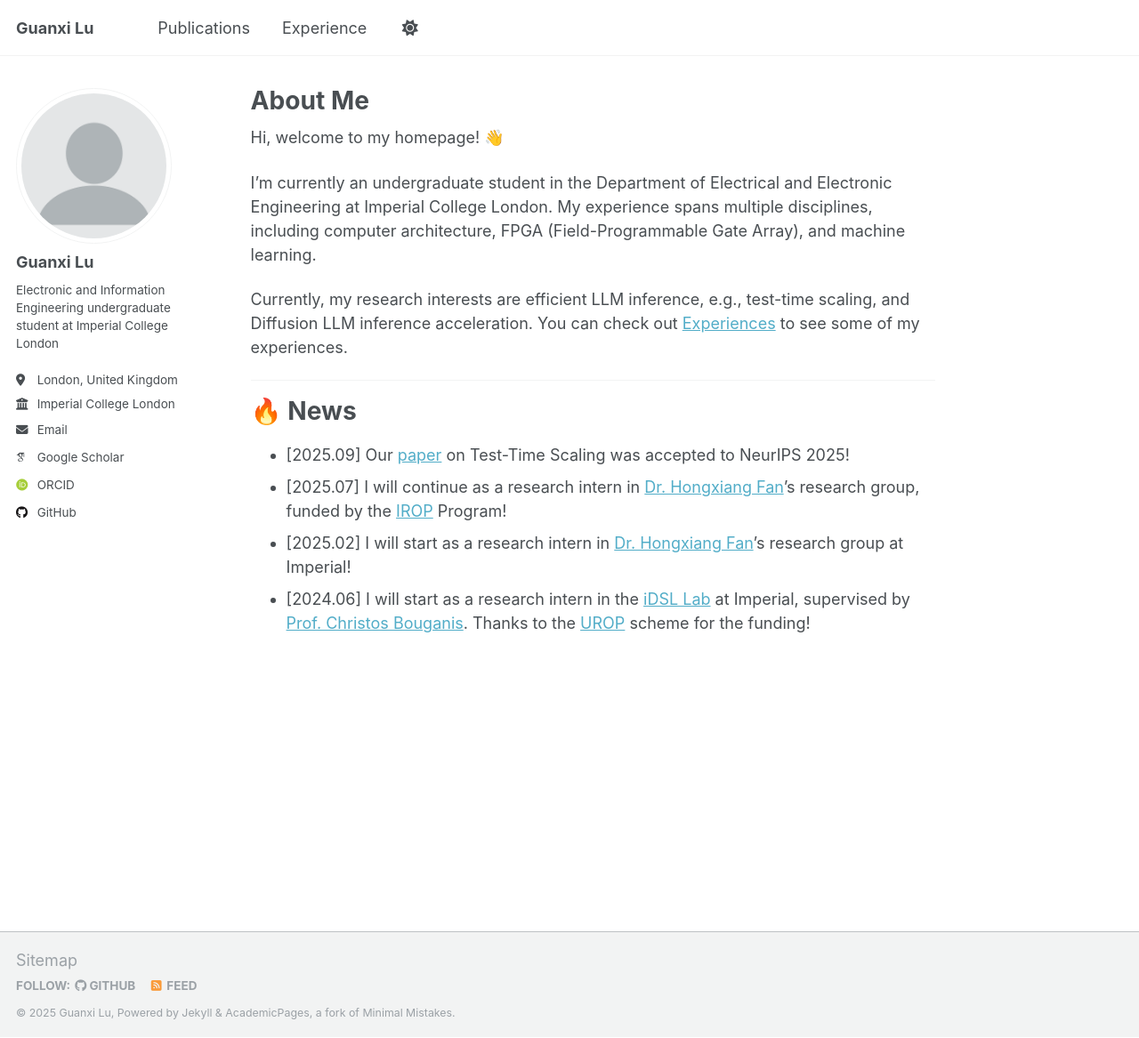
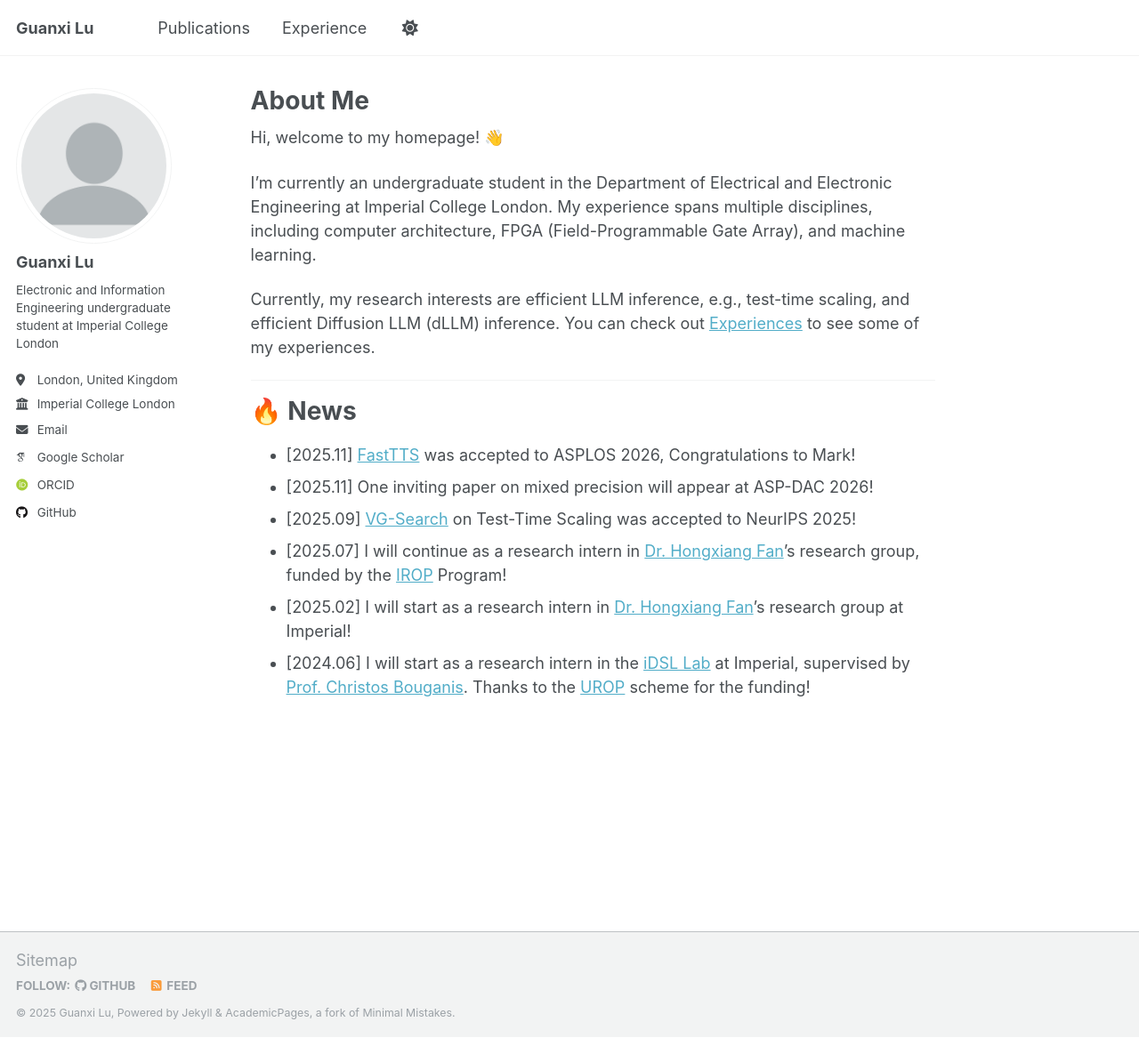
Before and after one commit to lgxi24/lgxi24.github.io, a Jekyll site: the page built from _pages/about.md, in a window 1280 px wide and 1167 px high. Shown: the whole window at 89% size. Built offline with Jekyll 4.4.1, drawn with Linux system fonts in a browser that asks for light colours; emoji names are drawn with the system emoji font; some web fonts are replaced; a script that is not in the unit is left out.

Commit message:
update news

```diff
--- a/_pages/about.md
+++ b/_pages/about.md
@@ -11,13 +11,15 @@ Hi, welcome to my homepage! :wave:
 
 I’m currently an undergraduate student in the Department of Electrical and Electronic Engineering at Imperial College London. My experience spans multiple disciplines, including computer architecture, FPGA (Field-Programmable Gate Array), and machine learning.
 
-Currently, my research interests are efficient LLM inference, e.g., test-time scaling, and Diffusion LLM inference acceleration.
+Currently, my research interests are efficient LLM inference, e.g., test-time scaling, and efficient Diffusion LLM (dLLM) inference.
 You can check out [Experiences](/cv/) to see some of my experiences.
 
 ---
 
 # :fire: News
-- [2025.09] Our [paper](https://arxiv.org/abs/2505.11730) on Test-Time Scaling was accepted to NeurIPS 2025!
+- [2025.11] [FastTTS](https://arxiv.org/abs/2509.00195) was accepted to ASPLOS 2026, Congratulations to Mark!
+- [2025.11] One inviting paper on mixed precision will appear at ASP-DAC 2026!
+- [2025.09] [VG-Search](https://arxiv.org/abs/2505.11730) on Test-Time Scaling was accepted to NeurIPS 2025!
 - [2025.07] I will continue as a research intern in [Dr. Hongxiang Fan](https://os-hxfan.github.io/)'s research group, funded by the [IROP](https://www.imperial.ac.uk/students/global-opportunities/ug/summerresearchplacements/) Program!
 - [2025.02] I will start as a research intern in [Dr. Hongxiang Fan](https://os-hxfan.github.io/)'s research group at Imperial!
 - [2024.06] I will start as a research intern in the [iDSL Lab](https://www.imperial.ac.uk/intelligent-digital-systems/) at Imperial, supervised by [Prof. Christos Bouganis](https://profiles.imperial.ac.uk/christos-savvas.bouganis). Thanks to the [UROP](https://www.imperial.ac.uk/urop) scheme for the funding!
```
